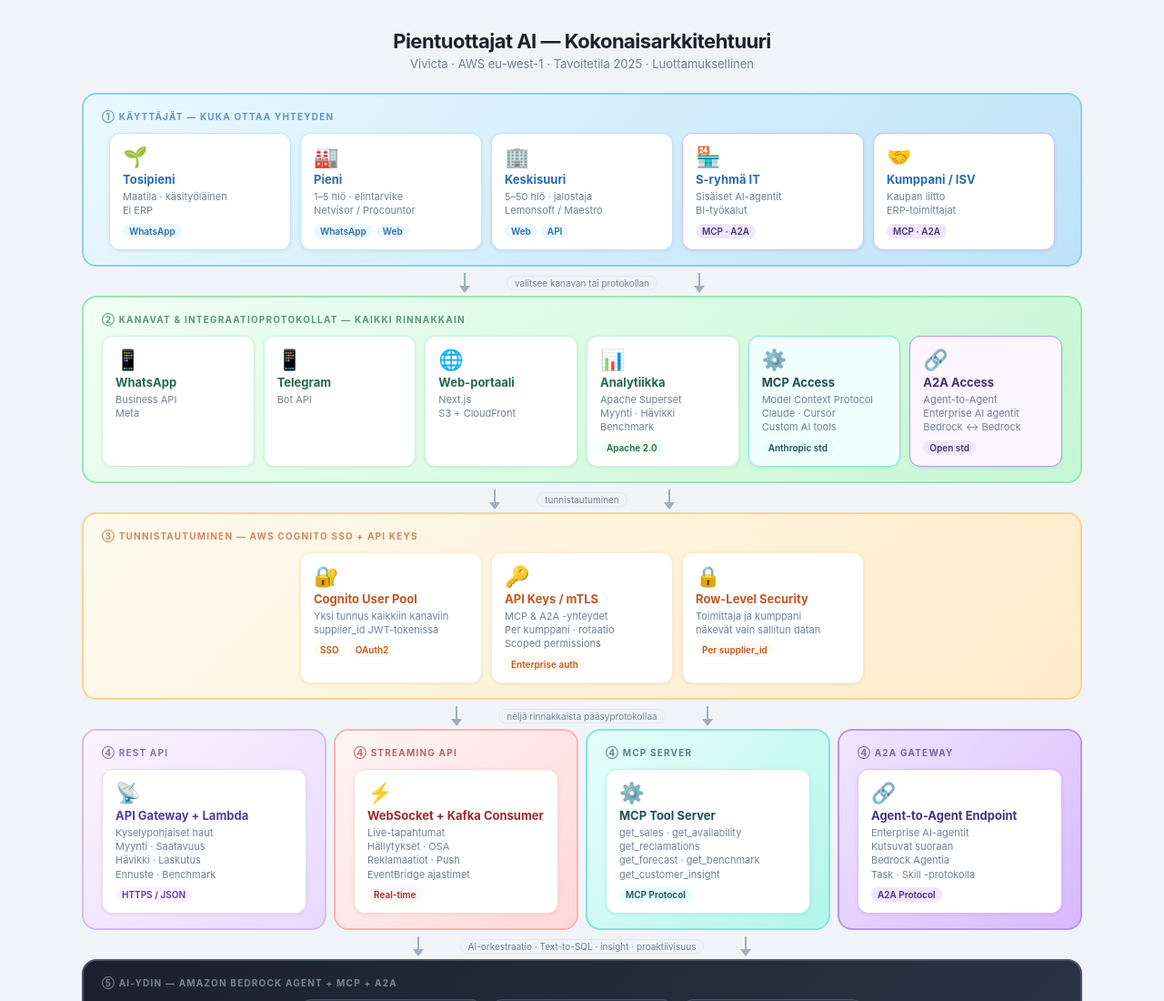
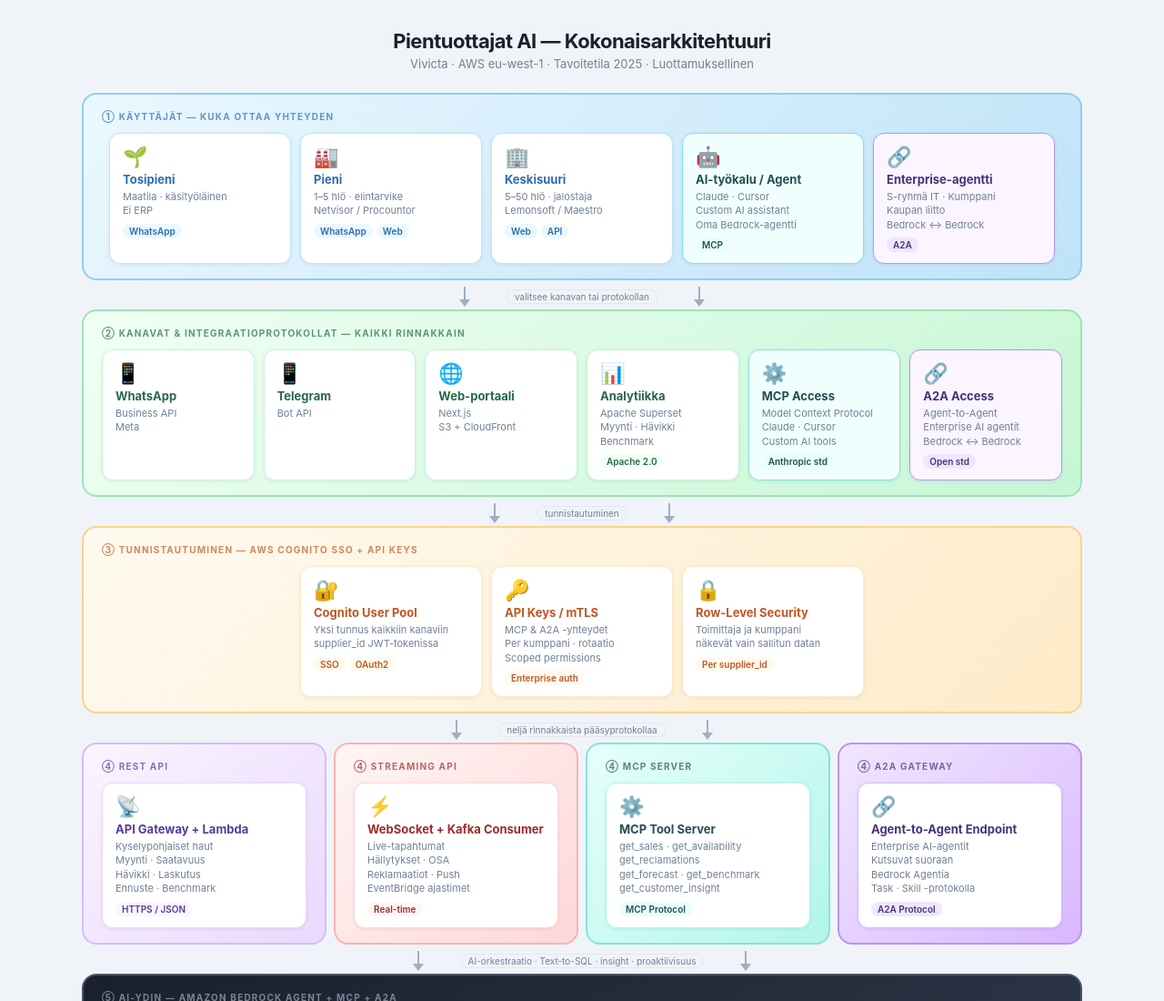
Before and after one commit to sivonsam/pientuottajat_AI, a plain HTML site: page docs/diagrams/architecture-visual.html in a window 1280 px wide. Shown: the top 1100 px of the page at 91% size. Drawn offline with Linux system fonts and the light colour scheme.

Commit message:
fix: rename MCP/A2A user cards to reflect agentic channel perspective
Co-authored-by: Copilot <223556219+Copilot@users.noreply.github.com>

```diff
--- a/docs/diagrams/architecture-visual.html
+++ b/docs/diagrams/architecture-visual.html
@@ -276,17 +276,17 @@
         <div class="card-sub">5–50 hlö · jalostaja<br>Lemonsoft / Maestro</div>
         <div class="card-tags"><span class="tag tag-blue">Web</span><span class="tag tag-blue">API</span></div>
       </div>
-      <div class="card" style="border-color:#d9b8ff">
-        <div class="card-icon">🏪</div>
-        <div class="card-title">S-ryhmä IT</div>
-        <div class="card-sub">Sisäiset AI-agentit<br>BI-työkalut</div>
-        <div class="card-tags"><span class="tag tag-violet">MCP · A2A</span></div>
+      <div class="card" style="border-color:#81e6d9; background:#f0fffe">
+        <div class="card-icon">🤖</div>
+        <div class="card-title" style="color:#234e52">AI-työkalu / Agent</div>
+        <div class="card-sub">Claude · Cursor<br>Custom AI assistant<br>Oma Bedrock-agentti</div>
+        <div class="card-tags"><span class="tag tag-teal">MCP</span></div>
       </div>
-      <div class="card" style="border-color:#d9b8ff">
-        <div class="card-icon">🤝</div>
-        <div class="card-title">Kumppani / ISV</div>
-        <div class="card-sub">Kaupan liitto<br>ERP-toimittajat</div>
-        <div class="card-tags"><span class="tag tag-violet">MCP · A2A</span></div>
+      <div class="card" style="border-color:#b794f4; background:#faf5ff">
+        <div class="card-icon">🔗</div>
+        <div class="card-title" style="color:#44337a">Enterprise-agentti</div>
+        <div class="card-sub">S-ryhmä IT · Kumppani<br>Kaupan liitto<br>Bedrock ↔ Bedrock</div>
+        <div class="card-tags"><span class="tag tag-violet">A2A</span></div>
       </div>
     </div>
   </div>
```
